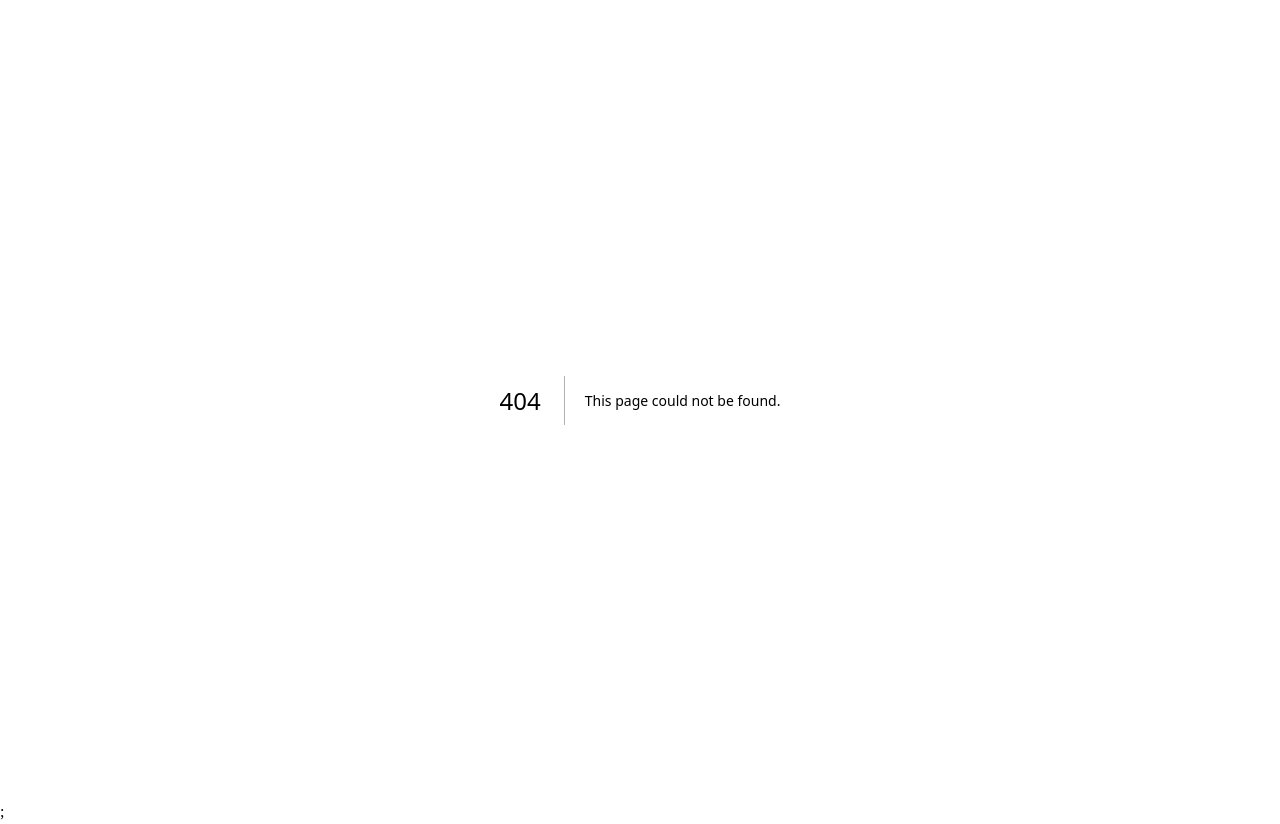
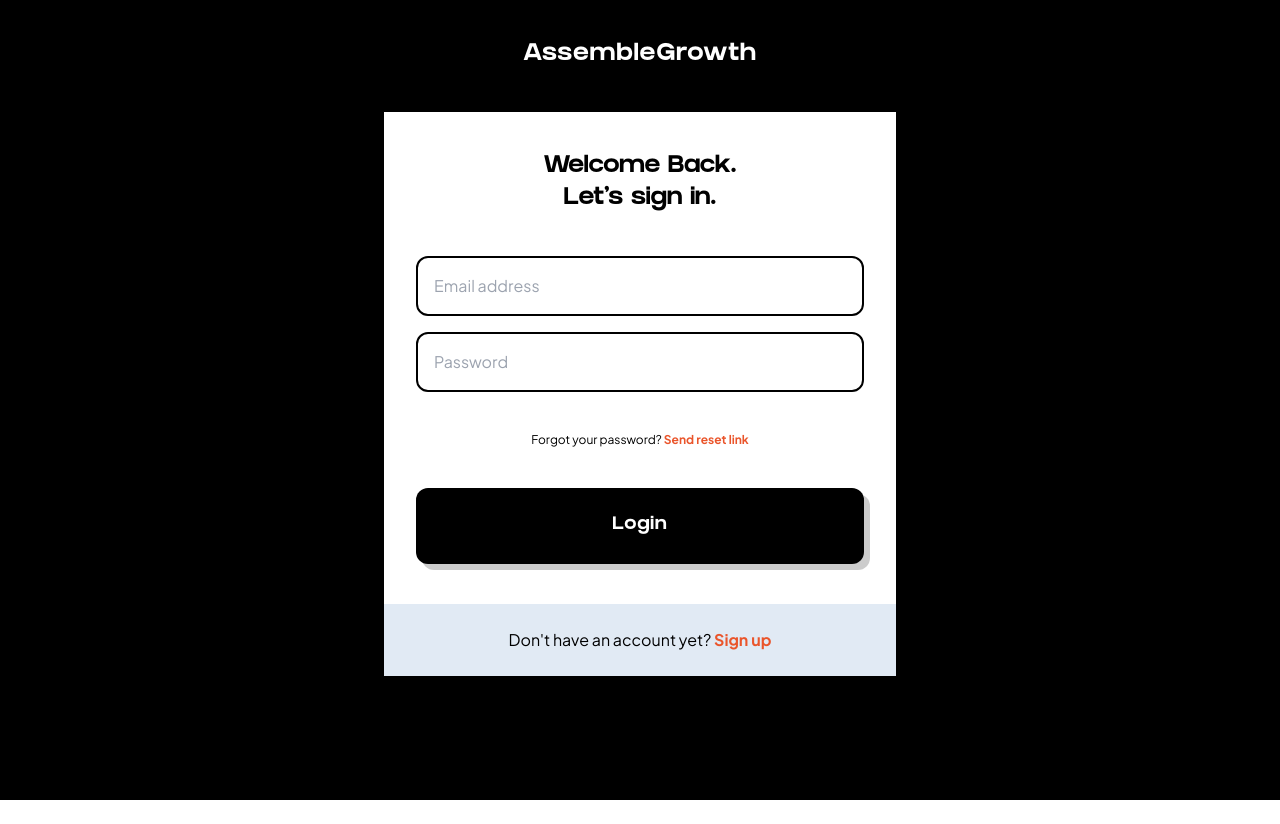
Before and after one commit to vcashwin/assemblegrowthv1, a Next.js app: page /login in a window 1280 px wide. Before the commit this address had no page. After the commit the page ends 800 px from the top, so only its background shows below. Built offline with nearby package versions, Linux system fonts and the light colour scheme.

Commit message:
Add login page

```diff
--- a/src/pages/_app.tsx
+++ b/src/pages/_app.tsx
@@ -18,7 +18,7 @@ export default function App({ Component, pageProps }: AppProps) {
   return (
     <>
       <div className={`${grifter.variable} ${jakarta.variable}`}>
-        <Component {...pageProps} />;
+        <Component {...pageProps} />
       </div>
       <Analytics />
     </>
--- /dev/null
+++ b/src/pages/login.tsx
@@ -0,0 +1,54 @@
+import { Button } from "@/ui/Button";
+import React from "react";
+
+export default function LoginPage() {
+  return (
+    <div className="flex flex-col items-center min-h-screen h-full bg-black text-white font-heading">
+      <p id="title" className="text-2xl tracking-wider py-10">
+        AssembleGrowth
+      </p>
+      <div id="credentials" className="text-black w-full max-w-lg">
+        <section
+          id="upper"
+          className="flex flex-col gap-10 items-center bg-white p-8 py-10"
+        >
+          <div className="flex flex-col items-center text-xl md:text-2xl">
+            <h1>{"Welcome Back."}</h1>
+            <h1>{"Let's sign in."}</h1>
+          </div>
+
+          <form className="flex flex-col w-full gap-4 bg-white text-black font-sans">
+            <input
+              type="email"
+              placeholder="Email address"
+              className="outline-none border-black border-2 rounded-xl p-4 focus:border-blue-400"
+            ></input>
+            <input
+              type="password"
+              placeholder="Password"
+              className="outline-none border-black border-2 rounded-xl p-4 focus:border-blue-400"
+            ></input>
+            <p className="text-center py-6 font-sans text-xs">
+              {"Forgot your password? "}{" "}
+              <span className="text-customorange font-bold hover:underline">
+                {"Send reset link"}
+              </span>
+            </p>
+            <Button text="Login" onClick={() => {}} />
+          </form>
+        </section>
+        <section
+          id="lower"
+          className="bg-lightblue flex items-center justify-center p-6"
+        >
+          <h3 className="mx-auto font-sans">
+            {"Don't have an account yet? "}
+            <span className="text-customorange font-bold hover:underline">
+              {"Sign up"}
+            </span>
+          </h3>
+        </section>
+      </div>
+    </div>
+  );
+}
--- a/src/ui/Button.tsx
+++ b/src/ui/Button.tsx
@@ -11,7 +11,7 @@ export const Button = ({
   text,
   className: customClass,
 }: ButtonProps) => {
-  const className = `font-heading text-white text-center text-lg bg-black p-6 px-20 w-full md:w-fit tracking-wider rounded-xl shadow hover:-translate-y-2 transform duration-200 ease-in ${customClass}`;
+  const className = `font-heading text-white text-center text-lg bg-black p-6 px-20 w-full tracking-wider rounded-xl shadow hover:-translate-y-2 transform duration-200 ease-in ${customClass}`;
   return (
     <button onClick={onClick} className={className}>
       {text}
--- a/tailwind.config.js
+++ b/tailwind.config.js
@@ -21,7 +21,7 @@ module.exports = {
       colors: {
         customorange: "#EA552B",
         lightorange: "#FBE8DE",
-        lightgray: "#ELEAF4",
+        lightblue: "#E1EAF4",
         yellow: "#FDD900",
       },
     },
```
